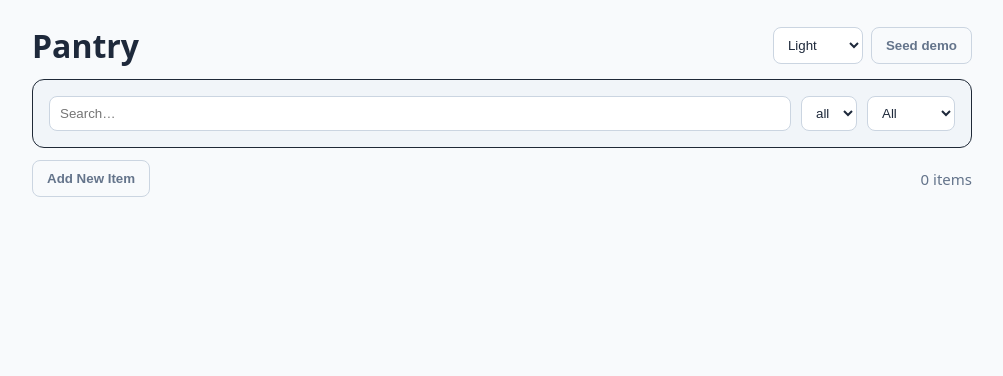
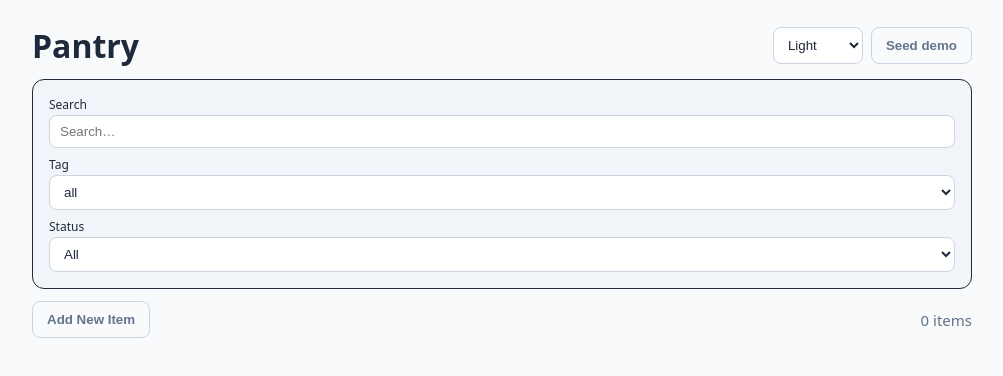
Before and after one commit to nkprasad12/pantry, a React (Vite) app: page / in a window 1280 px wide. Shown: the top 376 px of the page, without its empty margins (138-1141 px from the left). Built offline with nearby package versions, Linux system fonts and the light colour scheme.

Commit message:
Update UI and allow tags

```diff
--- a/src/App.tsx
+++ b/src/App.tsx
@@ -3,11 +3,11 @@ import { PantryDB, PantryItem, nowIso, upsertItemsBulk } from './db';
 
 type Filter = {
   query: string;
-  category: string | 'all';
+  tag: string | 'all';
   status: 'all' | 'ok' | 'low' | 'expired';
 };
 
-const defaultFilter: Filter = { query: '', category: 'all', status: 'all' };
+const defaultFilter: Filter = { query: '', tag: 'all', status: 'all' };
 
 export function App() {
   const [items, setItems] = useState<PantryItem[]>([]);
@@ -45,9 +45,10 @@ export function App() {
     }
   }, [theme]);
 
-  const categories = useMemo(() => {
+  // Collect all tags from all items
+  const tags = useMemo(() => {
     const s = new Set<string>();
-    items.forEach((i) => i.category && s.add(i.category));
+    items.forEach((i) => Array.isArray(i.tags) && i.tags.forEach((t: string) => t && s.add(t)));
     return ['all', ...Array.from(s).sort()];
   }, [items]);
 
@@ -57,7 +58,8 @@ export function App() {
     return items
       .filter((i) => {
         const matchesQuery = !q || `${i.name} ${i.notes ?? ''}`.toLowerCase().includes(q);
-        const matchesCat = filter.category === 'all' || i.category === filter.category;
+        const matchesTag =
+          filter.tag === 'all' || (Array.isArray(i.tags) && i.tags.includes(filter.tag));
         const expired = i.expiresAt ? new Date(i.expiresAt) < today : false;
         const low = i.quantity <= (i.minThreshold ?? 0);
         const matchesStatus =
@@ -68,7 +70,7 @@ export function App() {
               : filter.status === 'low'
                 ? low && !expired
                 : !expired && !low;
-        return matchesQuery && matchesCat && matchesStatus;
+        return matchesQuery && matchesTag && matchesStatus;
       })
       .sort((a, b) => a.name.localeCompare(b.name));
   }, [items, filter]);
@@ -170,7 +172,7 @@ export function App() {
       </header>
 
       <div className="card" style={{ marginBottom: 12 }}>
-        <Filters categories={categories} value={filter} onChange={setFilter} />
+        <Filters tags={tags} value={filter} onChange={setFilter} />
       </div>
 
       <div
@@ -227,32 +229,40 @@ function ThemeSwitcher({ theme, setTheme }: { theme: string; setTheme: (t: strin
 }
 
 function Filters({
-  categories,
+  tags,
   value,
   onChange,
 }: {
-  categories: string[];
+  tags: string[];
   value: Filter;
   onChange: (f: Filter) => void;
 }) {
   return (
-    <div className="row">
+    <div style={{ display: 'flex', flexDirection: 'column', gap: 8 }}>
+      <label style={{ display: 'flex', flexDirection: 'column', gap: 2 }}>
+        <span style={{ fontSize: 12 }}>Search</span>
         <input
           placeholder="Search…"
           value={value.query}
           onChange={(e) => onChange({ ...value, query: e.target.value })}
           style={{ flex: 1, minWidth: 220 }}
         />
+      </label>
+      <label style={{ display: 'flex', flexDirection: 'column', gap: 2 }}>
+        <span style={{ fontSize: 12 }}>Tag</span>
         <select
-        value={value.category}
-        onChange={(e) => onChange({ ...value, category: e.target.value as any })}
+          value={value.tag}
+          onChange={(e) => onChange({ ...value, tag: e.target.value as any })}
         >
-        {categories.map((c) => (
-          <option key={c} value={c}>
-            {c}
+          {tags.map((t) => (
+            <option key={t} value={t}>
+              {t}
             </option>
           ))}
         </select>
+      </label>
+      <label style={{ display: 'flex', flexDirection: 'column', gap: 2 }}>
+        <span style={{ fontSize: 12 }}>Status</span>
         <select
           value={value.status}
           onChange={(e) => onChange({ ...value, status: e.target.value as any })}
@@ -262,6 +272,7 @@ function Filters({
           <option value="low">Low</option>
           <option value="expired">Expired</option>
         </select>
+      </label>
     </div>
   );
 }
@@ -272,7 +283,7 @@ function ItemForm({
   onSubmit: (item: Omit<PantryItem, 'id' | 'createdAt' | 'updatedAt'>) => void;
 }) {
   const [name, setName] = useState('');
-  const [category, setCategory] = useState('');
+  const [tagsInput, setTagsInput] = useState('');
   const [quantity, setQuantity] = useState<number>(1);
   const [unit, setUnit] = useState('');
   const [minThreshold, setMinThreshold] = useState<number>(0);
@@ -281,7 +292,7 @@ function ItemForm({
 
   function reset() {
     setName('');
-    setCategory('');
+    setTagsInput('');
     setQuantity(1);
     setUnit('');
     setMinThreshold(0);
@@ -294,9 +305,13 @@ function ItemForm({
       className="row"
       onSubmit={(e) => {
         e.preventDefault();
+        const tags = tagsInput
+          .split(',')
+          .map((t) => t.trim())
+          .filter((t) => t.length > 0);
         onSubmit({
           name,
-          category,
+          tags,
           quantity,
           unit,
           minThreshold,
@@ -316,11 +331,11 @@ function ItemForm({
         />
       </label>
       <label style={{ display: 'flex', flexDirection: 'column', flex: 1, minWidth: 120 }}>
-        <span style={{ fontSize: 12 }}>Category</span>
+        <span style={{ fontSize: 12 }}>Tags</span>
         <input
-          placeholder="Category"
-          value={category}
-          onChange={(e) => setCategory(e.target.value)}
+          placeholder="e.g. grains, staple"
+          value={tagsInput}
+          onChange={(e) => setTagsInput(e.target.value)}
         />
       </label>
       <label style={{ display: 'flex', flexDirection: 'column', width: 100 }}>
@@ -380,10 +395,7 @@ function ItemCard({
     <div className="card" style={{ display: 'flex', flexDirection: 'column', gap: 8 }}>
       <div className="row" style={{ justifyContent: 'space-between', alignItems: 'center' }}>
         <div>
-          <div style={{ fontWeight: 700 }}>{item.name}</div>
-          <div className="row" style={{ gap: 6 }}>
-            {item.category && <span className="pill">{item.category}</span>}
-          </div>
+          <div style={{ fontWeight: 700, fontSize: 20 }}>{item.name}</div>
         </div>
         <div className="row" style={{ alignItems: 'center', gap: 6 }}>
           <button
@@ -407,17 +419,25 @@ function ItemCard({
         </div>
       </div>
       {item.notes && <div className="muted">{item.notes}</div>}
-      <div className="row" style={{ justifyContent: 'space-between', alignItems: 'center' }}>
-        <div className="muted">
+      <div
+        className="row"
+        style={{ justifyContent: 'space-between', alignItems: 'center', flexWrap: 'wrap' }}
+      >
+        <div className="muted" style={{ display: 'flex', alignItems: 'center', gap: 8 }}>
           {item.expiresAt && (
             <span className={expired ? 'danger' : 'success'}>
               {expired ? 'Expired ' : 'Expires '}
               {new Date(item.expiresAt).toLocaleDateString()}
             </span>
           )}
-          {low && (
-            <span style={{ marginLeft: 8 }} className="danger">
-              Low
+          {low && <span className="danger">Low</span>}
+          {Array.isArray(item.tags) && item.tags.length > 0 && (
+            <span style={{ display: 'flex', gap: 6, marginLeft: 8 }}>
+              {item.tags.map((tag: string) => (
+                <span className="pill" key={tag}>
+                  {tag}
+                </span>
+              ))}
             </span>
           )}
         </div>
--- a/src/db.ts
+++ b/src/db.ts
@@ -3,7 +3,8 @@ import { openDB, DBSchema, IDBPDatabase } from 'idb';
 export type PantryItem = {
   id: string;
   name: string;
-  category?: string;
+  tags?: string[];
+  category?: string; // deprecated
   quantity: number;
   unit?: string;
   minThreshold?: number;
```
Lines whose indentation alone changed are shown as unchanged.
